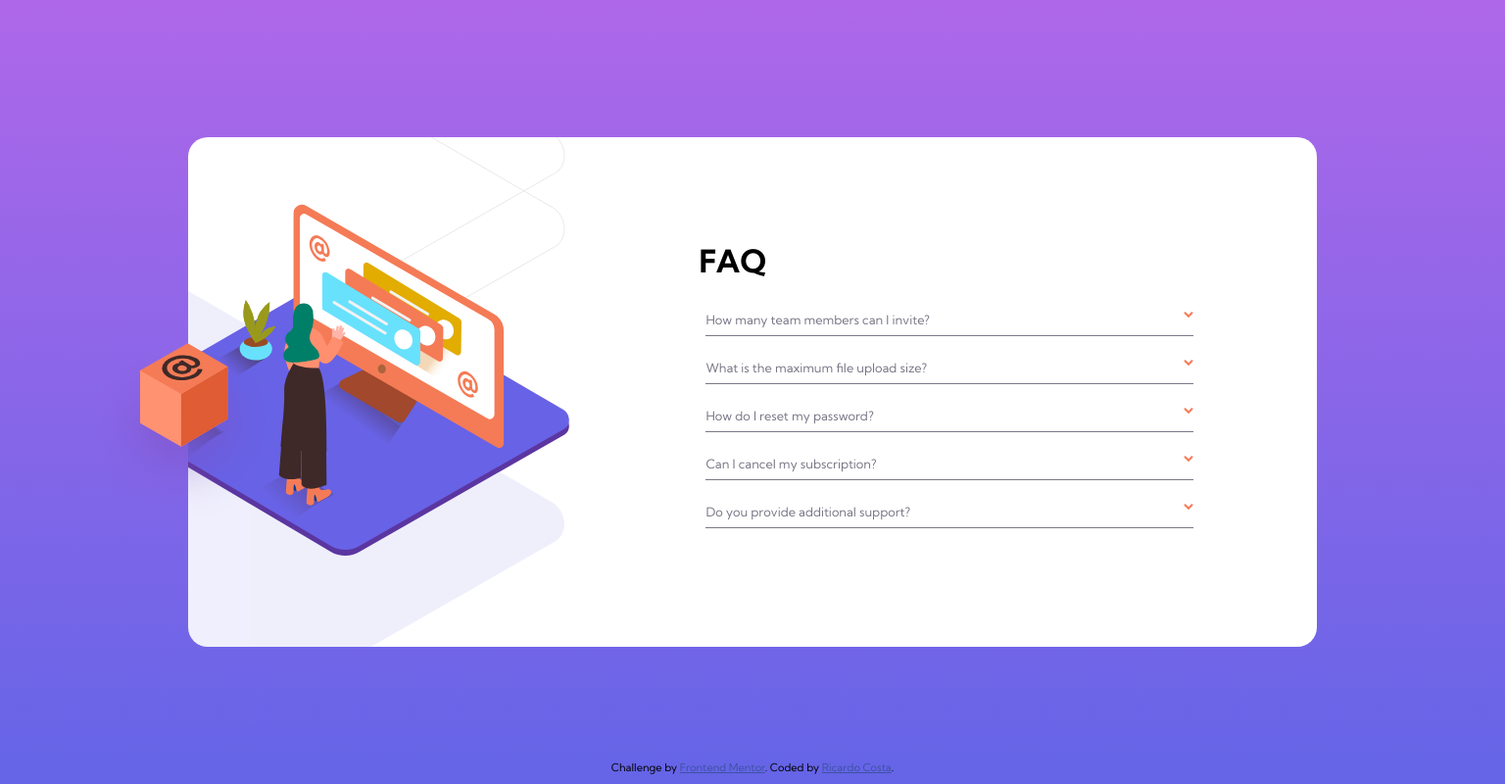
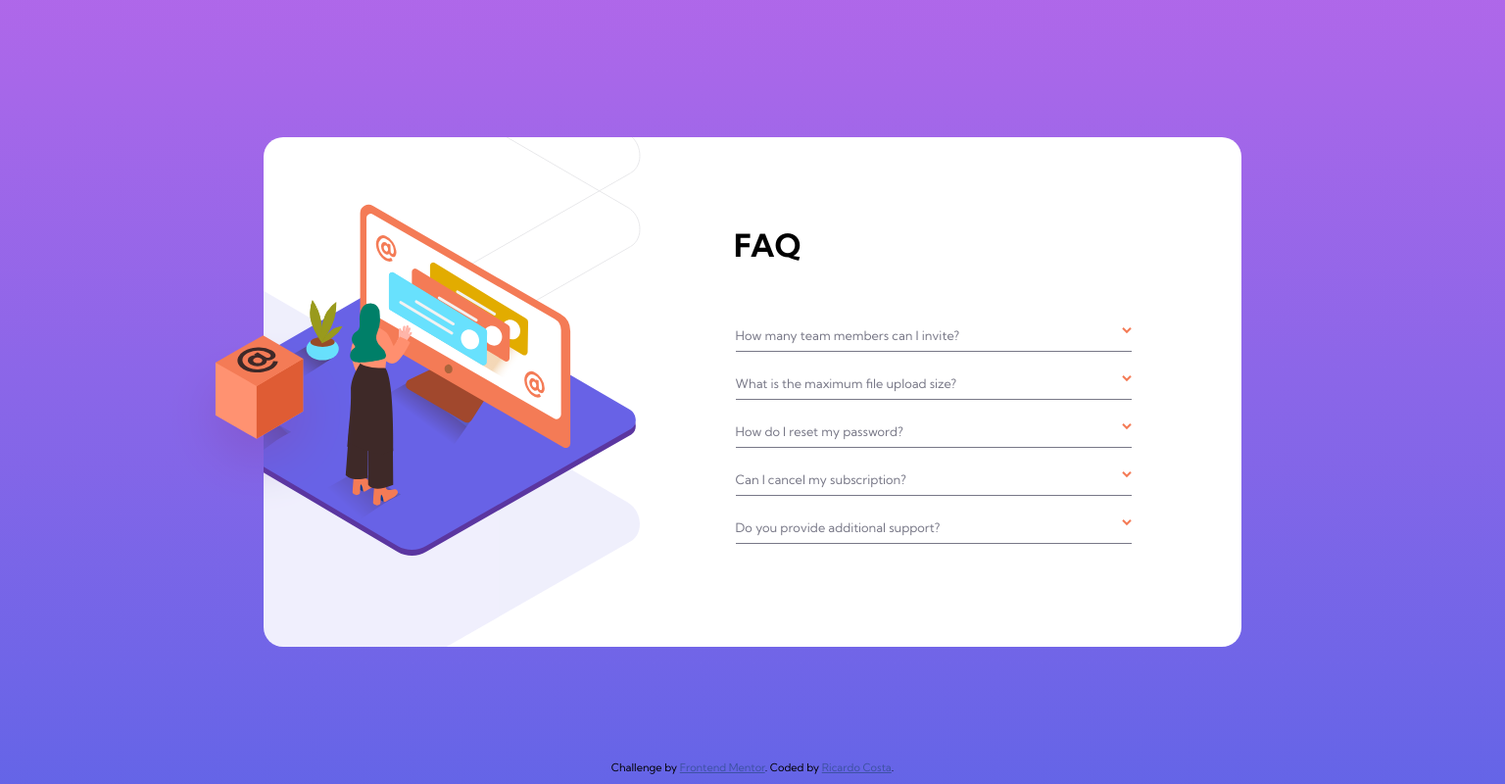
Before and after one commit to ricardocosta78/faq-accordion, a plain HTML site: page index.html in a window 1536 px wide. Shown: the whole page at 98% size. Drawn offline with Linux system fonts and the light colour scheme.

Commit message:
last commit

```diff
--- a/style.css
+++ b/style.css
@@ -71,7 +71,7 @@ body {
 .card .img .img-princ-desk {
   display: none;
   position: absolute;
-  left: -18%;
+  left: -23%;
   bottom: -167px;
   z-index: 2;
 }
@@ -85,8 +85,8 @@ body {
 .cubo {
   display: none;
   position: absolute;
-  top: 55%;
-  left: 6%;
+  top: 54%;
+  left: 11%;
   transform: translateY(-50%);
   z-index: 5;
 }
@@ -178,10 +178,10 @@ body {
   .card {
     height: 65%;
     margin: 0;
-    width: 75%;
+    width: 65%;
   }
   .card-princ h1 {
-    margin: 4rem 0 2rem 1.3rem;
+    margin: 4rem 0 4rem 1.3rem;
     justify-content: left;
   }
   .card .img .pattern {
@@ -191,7 +191,7 @@ body {
     display: flex;
   }
   .card-princ {
-    width: 80%;
-    margin-left: 40px;
+    width: 75%;
+    margin-left: 60px;
   }
 }
```
